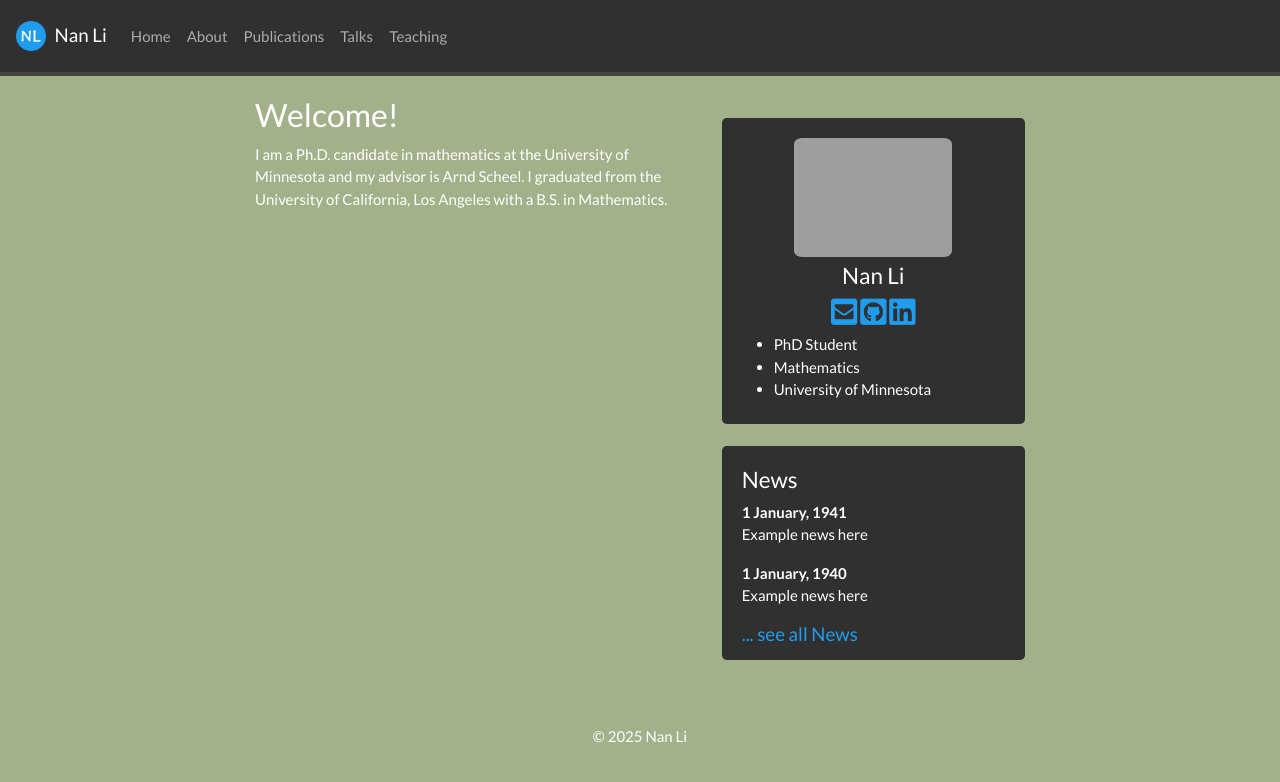
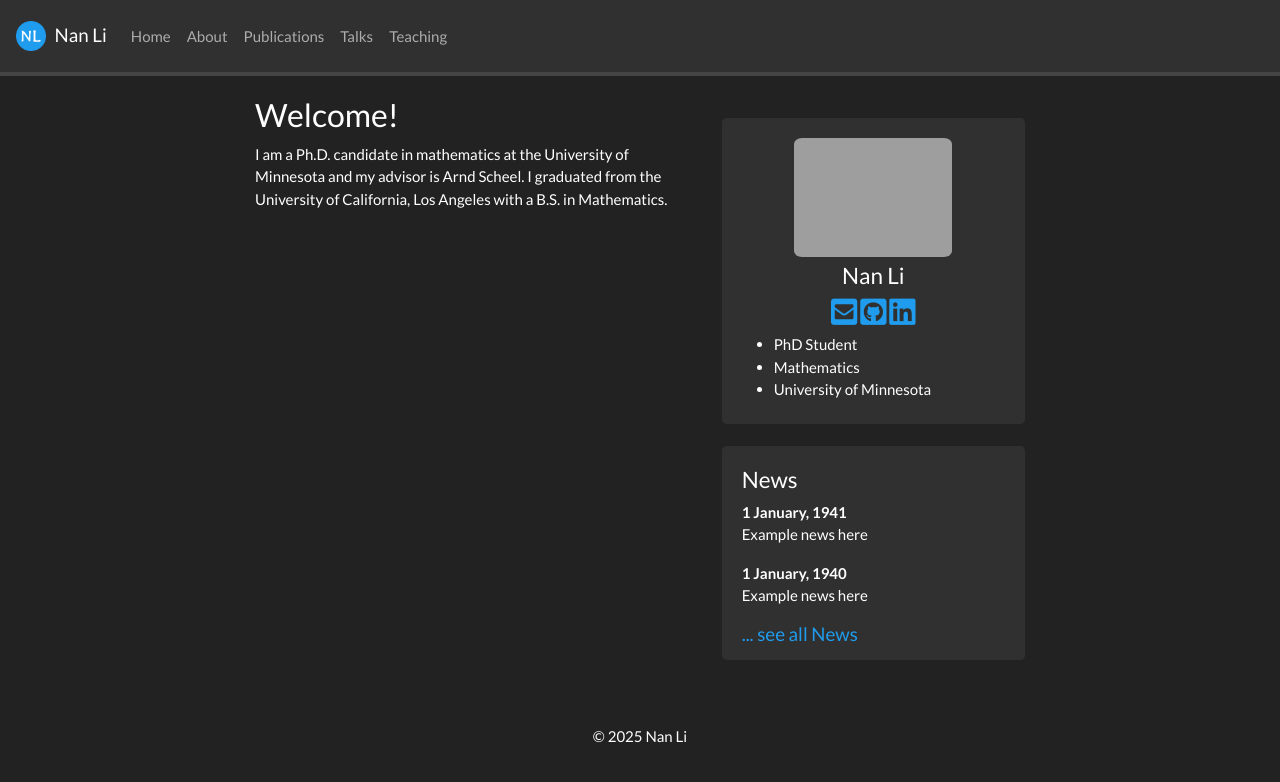
Before and after one commit to eigennan/eigennan.github.io, a Jekyll site: the page built from _pages/home.md, in a window 1280 px wide. Shown: the top 782 px of the page. Built offline with Jekyll 4.4.1, drawn with Linux system fonts in a browser that asks for light colours; a style sheet for code colours, icons or effects is not loaded.

Commit message:
Update main.scss

```diff
--- a/assets/main.scss
+++ b/assets/main.scss
@@ -41,8 +41,3 @@ $living-100: #A3B18A;
 $living-200: #D5C0A8;
 $living-300: #F2D7D5;
 $living-400: #F2E9E4;
-
-body {
-  background-color: $living-100;
-  --bs-body-color: $living-400;
-}
```
